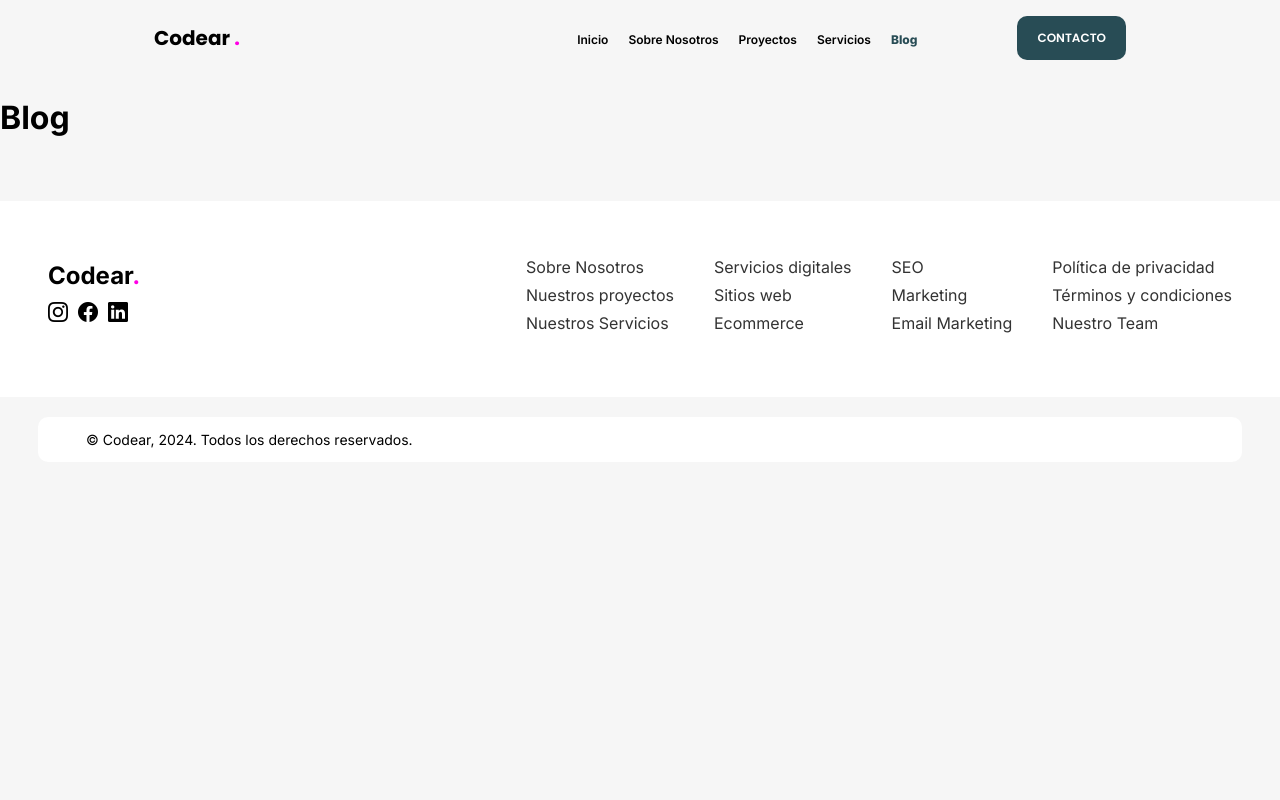
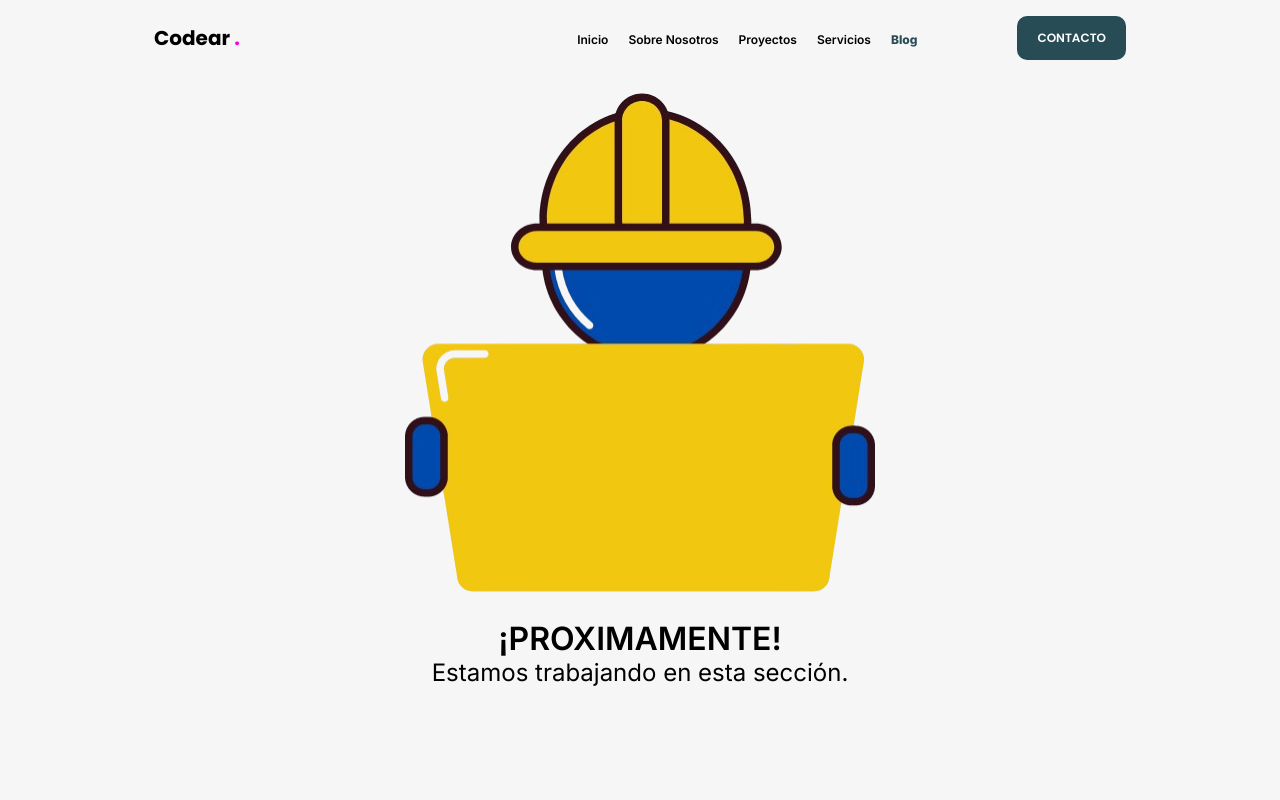
Before and after one commit to lautiok/codear, a React (Vite) app: page /blog in a window 1280 px wide. Shown: the top 800 px of the page. Built offline with nearby package versions, Linux system fonts and the light colour scheme.

Commit message:
Blog-encontruccion

```diff
--- a/src/App.jsx
+++ b/src/App.jsx
@@ -40,7 +40,7 @@
             <Route path="/seo" element={<Seo />} />
             <Route path="/emailmarketing" element={<EmailMarketing />} />
             <Route path="/servicios" element={<Servicios />} />
-            <Route path="/blog" element={<Blog />} />
+            <Route path="/blog" element={<EnContruccion />} />
             <Route path="/cotizaciones" element={<Cotizacion />} />
             <Route path="/proyectos" element={<Proyectos />} />
             <Route path="/contacto" element={<Contact />} />
```
